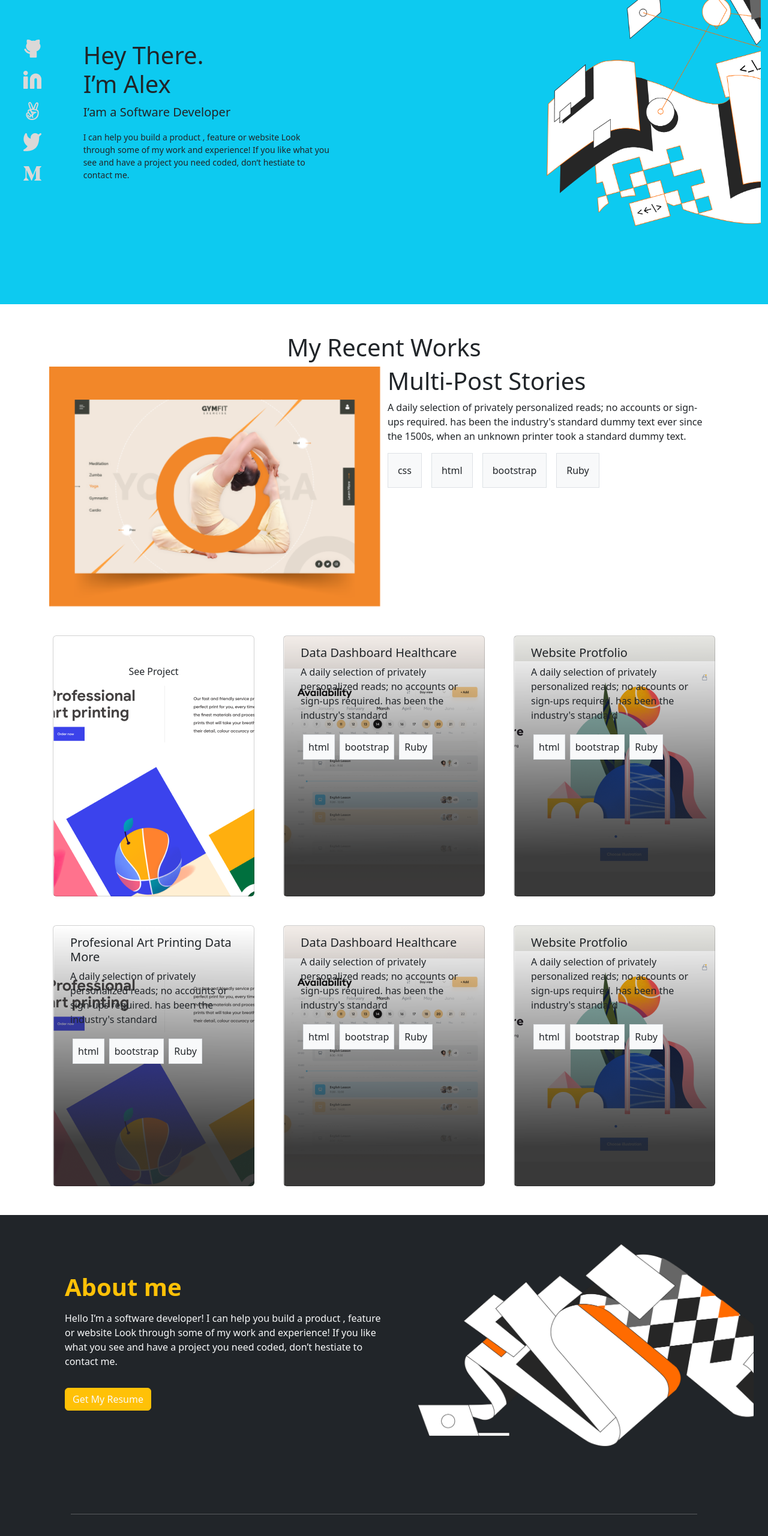
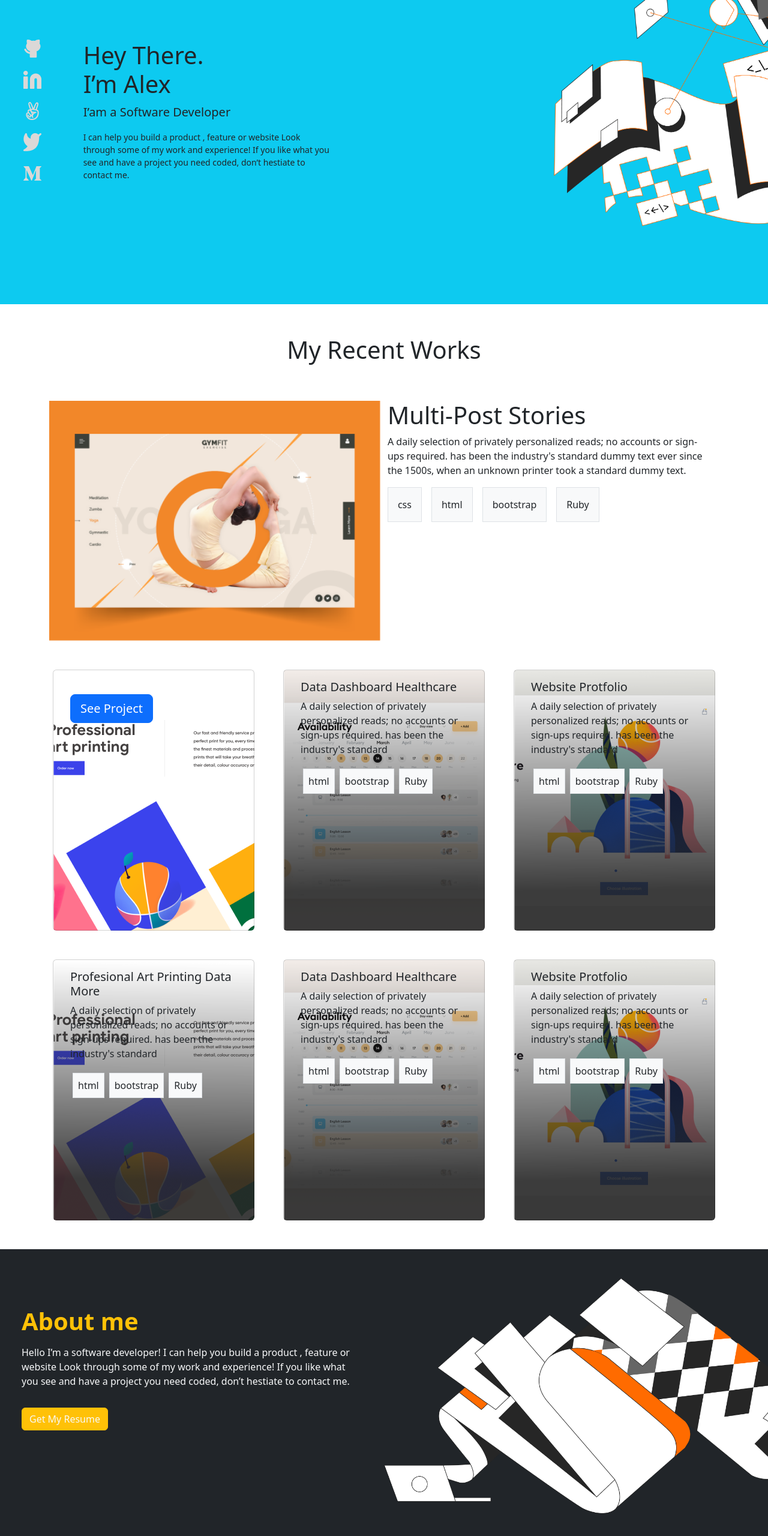
Before and after one commit to mrbhi/Portfolio-Bootstrap, a website: page index.html in a window 1280 px wide. Shown: the part 192-2752 px from the top of the page at 60% size. Drawn offline with Linux system fonts and the light colour scheme.

Commit message:
Boostrap Mobile Responsiveness

```diff
--- a/index.html
+++ b/index.html
@@ -40,7 +40,7 @@
         <div class="container-fluid bg-info">
             <div class="row">
                 <div class="col-lg-6 d-lg-flex align-items-center">
-                    <div class="col-lg-2 ms-4 d-sm-none d-lg-block">
+                    <div class="col-lg-2 ms-4 d-lg-block d-none d-md-none">
                         <ul class="nav flex-column gap-3">
                             <li class="nav-item">
                                 <a href="#"><img src="img/GitHub.png" alt="github"></a>
@@ -66,7 +66,7 @@
                         <small>I can help you build a product , feature or website Look through some of my work and experience! If you like what you see and have a project you need coded,
                             don’t hestiate to contact me.</small>
                     </div>
-                    <div class="col-lg-2 ms-4 d-lg-none mt-5">
+                    <div class="col-lg-2 ms-4 d-sm-block d-lg-none mt-5">
                         <ul class="nav d-flex gap-3">
                             <li class="nav-item">
                                 <a href="#"><img src="img/GitHub.png" alt="github"></a>
@@ -86,20 +86,20 @@
                         </ul>
                     </div>
                 </div>
-                <div class="col-lg-6">
-                    <img class="img-fluid float-end d-lg-none d-sm-block" src="img/Bg.png" alt="headline-mobile-image">
-                    <img class="img-fluid float-end mb-5 d-sm-none d-lg-block" src="img/ds-bg.png"  alt="headline image" width="450px">
+                <div class="col-lg-6 p-0">
+                    <img class="img-fluid float-end d-sm-block d-lg-none" src="img/Bg.png" alt="headline-mobile-image">
+                    <img class="img-fluid float-end mb-5 d-none d-lg-block" src="img/ds-bg.png"  alt="headline image" width="450px">
                 </div>
             </div>
         </div>
     </section>
-    <section id="About">
+    <section id="Work">
         <div class="container mb-5 mt-5">
-            <div class="d-lg-flex justify-content-center">
-                <h1>My Recent Works </h1>
-                <hr>
+            <div class="d-lg-flex justify-content-center align-items-center">
+                <h1 class="text-center">My Recent Works</h1>
+                <hr class="mb-5">
             </div>
-            <div class="d-lg-flex justify-content-center">
+            <div class="d-lg-flex justify-content-center mt-5">
                 <img src="img/FeatureImage.png" alt="featured-image" width="100%" class="img-fluid">
                 <div class="container">
                     <h1 class="title">Multi-Post Stories</h1>
@@ -123,7 +123,7 @@
                         <p class="card-text">
 
                         </p>
-                        <a href="#!" class="btn mx-auto float-end" data-bs-toggle="modal" data-bs-target="#reg-modal">See Project</a>
+                        <a href="#"><button class="btn btn-primary btn-lg" type="button" data-bs-toggle="modal" data-bs-target="#reg-modal">See Project</button></a>
                     </div>
                 </div>
                 <div class="col-lg-4 card" style="background-image: url('img/Data.png'); width: 336px; height:435px; background-repeat: no-repeat;">
@@ -195,8 +195,9 @@
         </div>
     </section>
     <section id="About" class="bg-dark">
-        <div class="container-fluid d-lg-flex">
-            <div class="container-fluid mt-5 p-5 ms-5">
+        <div class="container-fluid d-lg-flex p-0">
+            <div class="row">
+                <div class="col-lg-6 container-fluid mt-5 p-5">
                     <h1 class="title text-warning fw-bold">About me</h1>
                     <p class="text text-light mt-3">
                         Hello I’m a software developer! I can help you build a product ,
@@ -205,18 +206,20 @@
                     </p>
                     <button class="btn btn-warning mt-3 text-light">Get My Resume</button>
                 </div>
-            <div class="container-fluid position-relative">
-                <img class="img-fluid mt-5 end-1" src="img/about-me.png" width="672px" height="352px" alt="About-us-image">
+                <div class="col-lg-6 container-fluid p-0">
+                    <img class="img-fluid float-end d-sm-block d-lg-none mt-5" src="img/About-us.png" alt="About-us-image">
+                    <img class="img-fluid float-end mb-5 d-none d-lg-block mt-5" src="img/about-me.png" alt="About-us-image">
                 </div>
             </div>
-        <div class="container p-lg-5 mt-5">
+        </div>
+        <div class="container mt-5">
             <hr style="color: #fff;">
         </div>
         <div class="container p-lg-5 mb-5">
-            <div class="row justify-content-center mb-5">
-                <div class="col-lg-4 ">
+            <div class="row justify-content-center text-center">
+                <div class="col-lg-4">
+                    <h1 class="text-light mb-3">Lanaguage</h1>
                     <ul class="text-light list-unstyled">
-                        <h1 class="mb-3">Lanaguage</h1>
                         <li class="mb-3">Javascript</li>
                         <li class="mb-3">Ruby</li>
                         <li class="mb-3">Html</li>
```
Lines whose indentation alone changed are shown as unchanged.
